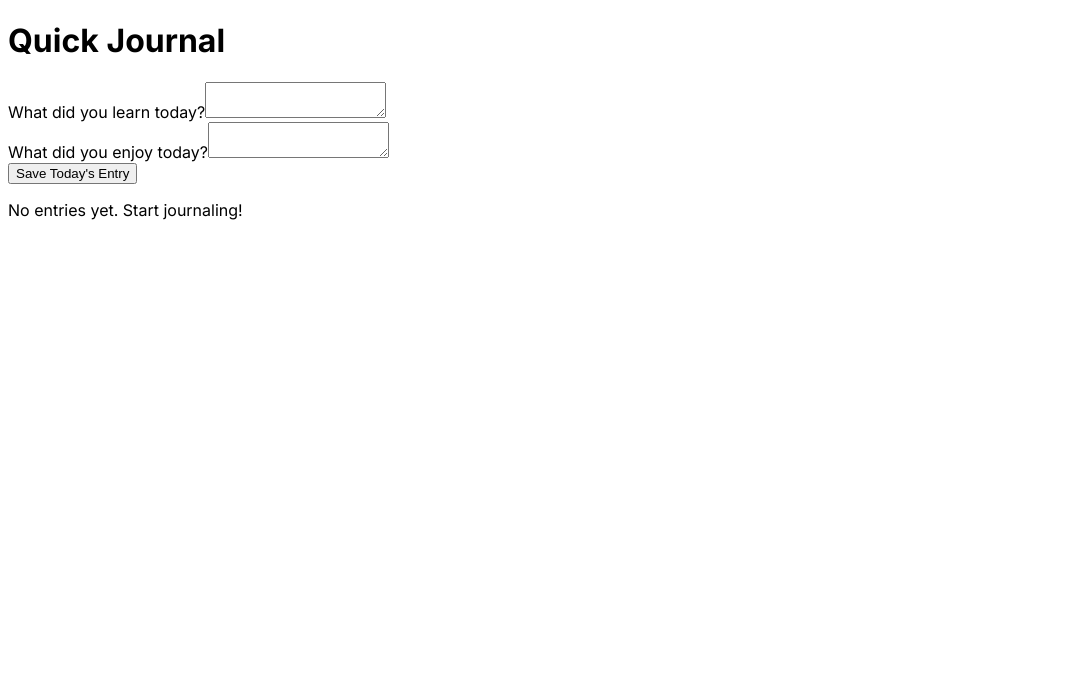
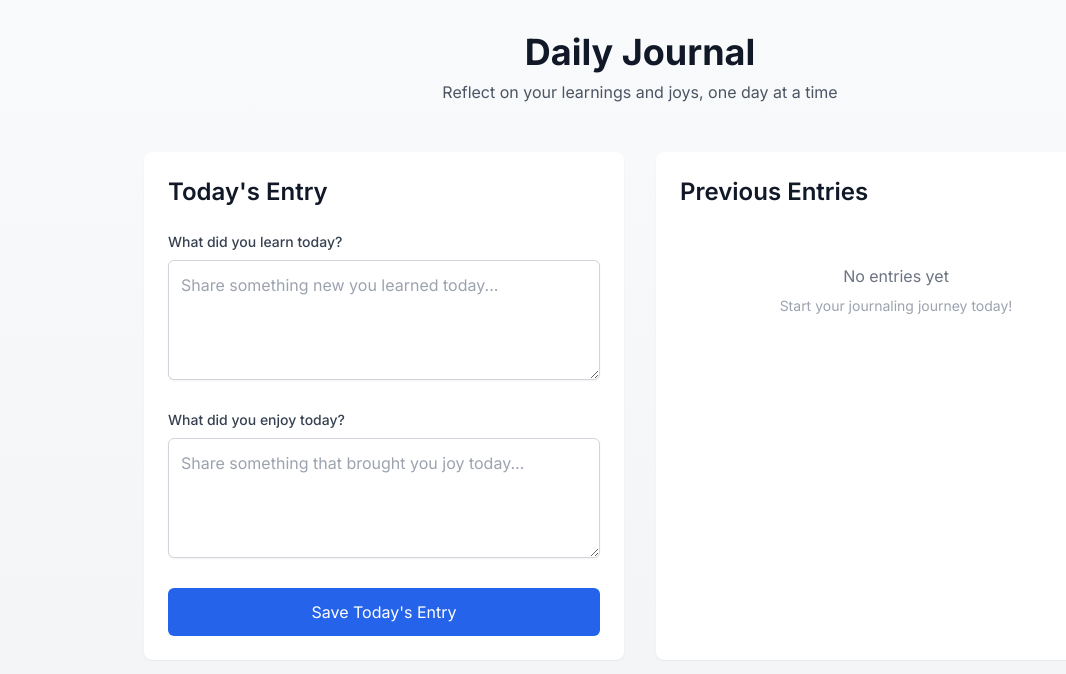
Before and after one commit to morhendos/quick-journal-app, a Next.js app: page / in a window 1280 px wide. Shown: the top 674 px of the page, without its empty margins (0-1066 px from the left). Built offline with nearby package versions, Linux system fonts and the light colour scheme.

Commit message:
Enhance UI with better styling and user experience

```diff
--- /dev/null
+++ b/src/app/globals.css
@@ -0,0 +1,22 @@
+@tailwind base;
+@tailwind components;
+@tailwind utilities;
+
+/* Custom scrollbar */
+::-webkit-scrollbar {
+  width: 8px;
+}
+
+::-webkit-scrollbar-track {
+  background: #f1f1f1;
+  border-radius: 4px;
+}
+
+::-webkit-scrollbar-thumb {
+  background: #c5c5c5;
+  border-radius: 4px;
+}
+
+::-webkit-scrollbar-thumb:hover {
+  background: #a8a8a8;
+}
--- a/src/app/layout.tsx
+++ b/src/app/layout.tsx
@@ -1,11 +1,12 @@
 import type { Metadata } from 'next';
 import { Inter } from 'next/font/google';
+import './globals.css';
 
 const inter = Inter({ subsets: ['latin'] });
 
 export const metadata: Metadata = {
-  title: 'Quick Journal',
-  description: 'A simple journaling app',
+  title: 'Daily Journal - Learn & Enjoy',
+  description: 'Track your daily learnings and enjoyable moments',
 };
 
 export default function RootLayout({
@@ -14,8 +15,8 @@ export default function RootLayout({
   children: React.ReactNode;
 }) {
   return (
-    <html lang="en">
-      <body className={inter.className}>{children}</body>
+    <html lang="en" className="h-full bg-gray-50">
+      <body className={`h-full ${inter.className}`}>{children}</body>
     </html>
   );
 }
--- a/src/app/page.tsx
+++ b/src/app/page.tsx
@@ -3,12 +3,25 @@ import { JournalEntryList } from '@/components/JournalEntryList';
 
 export default function Home() {
   return (
-    <main className="container mx-auto px-4 py-8">
-      <h1 className="text-3xl font-bold mb-8">Quick Journal</h1>
-      <div className="grid gap-8 md:grid-cols-2">
-        <JournalEntryForm />
-        <JournalEntryList />
-      </div>
-    </main>
+    <div className="min-h-screen bg-gradient-to-b from-gray-50 to-gray-100">
+      <main className="container mx-auto px-4 py-8 max-w-5xl">
+        <div className="text-center mb-12">
+          <h1 className="text-4xl font-bold text-gray-900 mb-2">Daily Journal</h1>
+          <p className="text-gray-600">Reflect on your learnings and joys, one day at a time</p>
+        </div>
+
+        <div className="grid gap-8 md:grid-cols-2">
+          <div className="bg-white rounded-lg shadow-sm p-6">
+            <h2 className="text-2xl font-semibold text-gray-900 mb-6">Today's Entry</h2>
+            <JournalEntryForm />
+          </div>
+
+          <div className="bg-white rounded-lg shadow-sm p-6">
+            <h2 className="text-2xl font-semibold text-gray-900 mb-6">Previous Entries</h2>
+            <JournalEntryList />
+          </div>
+        </div>
+      </main>
+    </div>
   );
 }
--- a/src/components/JournalEntryForm.tsx
+++ b/src/components/JournalEntryForm.tsx
@@ -20,12 +20,16 @@ export function JournalEntryForm() {
     setLearning('');
     setEnjoyment('');
     setSubmitted(true);
+
+    // Trigger a page refresh to update the list
+    window.location.reload();
   };
 
   if (submitted) {
     return (
-      <div className="p-4 bg-green-50 rounded">
-        <p className="text-green-800">Thanks for your entry today! Come back tomorrow.</p>
+      <div className="bg-green-50 border border-green-200 rounded-lg p-6 text-center">
+        <h3 className="text-lg font-medium text-green-800 mb-2">✨ Great job!</h3>
+        <p className="text-green-700">You've completed today's reflection. Come back tomorrow for more insights!</p>
       </div>
     );
   }
@@ -33,28 +37,34 @@ export function JournalEntryForm() {
   return (
     <form onSubmit={handleSubmit} className="space-y-6">
       <div>
-        <label className="block mb-2 font-medium">What did you learn today?</label>
+        <label className="block text-sm font-medium text-gray-700 mb-2">
+          What did you learn today?
+        </label>
         <textarea
           value={learning}
           onChange={(e) => setLearning(e.target.value)}
           required
-          className="w-full min-h-[100px] p-2 border rounded"
+          placeholder="Share something new you learned today..."
+          className="w-full min-h-[120px] p-3 border border-gray-300 rounded-md shadow-sm focus:ring-2 focus:ring-blue-500 focus:border-blue-500"
         />
       </div>
 
       <div>
-        <label className="block mb-2 font-medium">What did you enjoy today?</label>
+        <label className="block text-sm font-medium text-gray-700 mb-2">
+          What did you enjoy today?
+        </label>
         <textarea
           value={enjoyment}
           onChange={(e) => setEnjoyment(e.target.value)}
           required
-          className="w-full min-h-[100px] p-2 border rounded"
+          placeholder="Share something that brought you joy today..."
+          className="w-full min-h-[120px] p-3 border border-gray-300 rounded-md shadow-sm focus:ring-2 focus:ring-blue-500 focus:border-blue-500"
         />
       </div>
 
       <button
         type="submit"
-        className="w-full bg-blue-500 text-white py-2 px-4 rounded hover:bg-blue-600"
+        className="w-full bg-blue-600 text-white py-3 px-4 rounded-md hover:bg-blue-700 focus:outline-none focus:ring-2 focus:ring-blue-500 focus:ring-offset-2 transition-colors duration-200"
       >
         Save Today's Entry
       </button>
--- a/src/components/JournalEntryList.tsx
+++ b/src/components/JournalEntryList.tsx
@@ -14,26 +14,39 @@ export function JournalEntryList() {
   }, []);
 
   if (entries.length === 0) {
-    return <p className="text-gray-500">No entries yet. Start journaling!</p>;
+    return (
+      <div className="text-center py-8">
+        <p className="text-gray-500 mb-2">No entries yet</p>
+        <p className="text-sm text-gray-400">Start your journaling journey today!</p>
+      </div>
+    );
   }
 
   return (
-    <div className="space-y-6">
+    <div className="space-y-6 max-h-[600px] overflow-y-auto pr-2">
       {entries.map((entry) => (
-        <div key={entry.id} className="border rounded p-4">
-          <div className="text-sm text-gray-500 mb-4">
-            {new Date(entry.date).toLocaleDateString()}
+        <div
+          key={entry.id}
+          className="border border-gray-200 rounded-lg p-5 hover:bg-gray-50 transition-colors duration-200"
+        >
+          <div className="text-sm font-medium text-gray-500 mb-4">
+            {new Date(entry.date).toLocaleDateString('en-US', {
+              weekday: 'long',
+              year: 'numeric',
+              month: 'long',
+              day: 'numeric'
+            })}
           </div>
 
           <div className="space-y-4">
             <div>
-              <h3 className="font-medium">Learning:</h3>
-              <p className="mt-1">{entry.learning}</p>
+              <h3 className="text-sm font-medium text-gray-900 mb-2">Learning:</h3>
+              <p className="text-gray-600 whitespace-pre-wrap">{entry.learning}</p>
             </div>
 
             <div>
-              <h3 className="font-medium">Enjoyment:</h3>
-              <p className="mt-1">{entry.enjoyment}</p>
+              <h3 className="text-sm font-medium text-gray-900 mb-2">Enjoyment:</h3>
+              <p className="text-gray-600 whitespace-pre-wrap">{entry.enjoyment}</p>
             </div>
           </div>
         </div>
```
